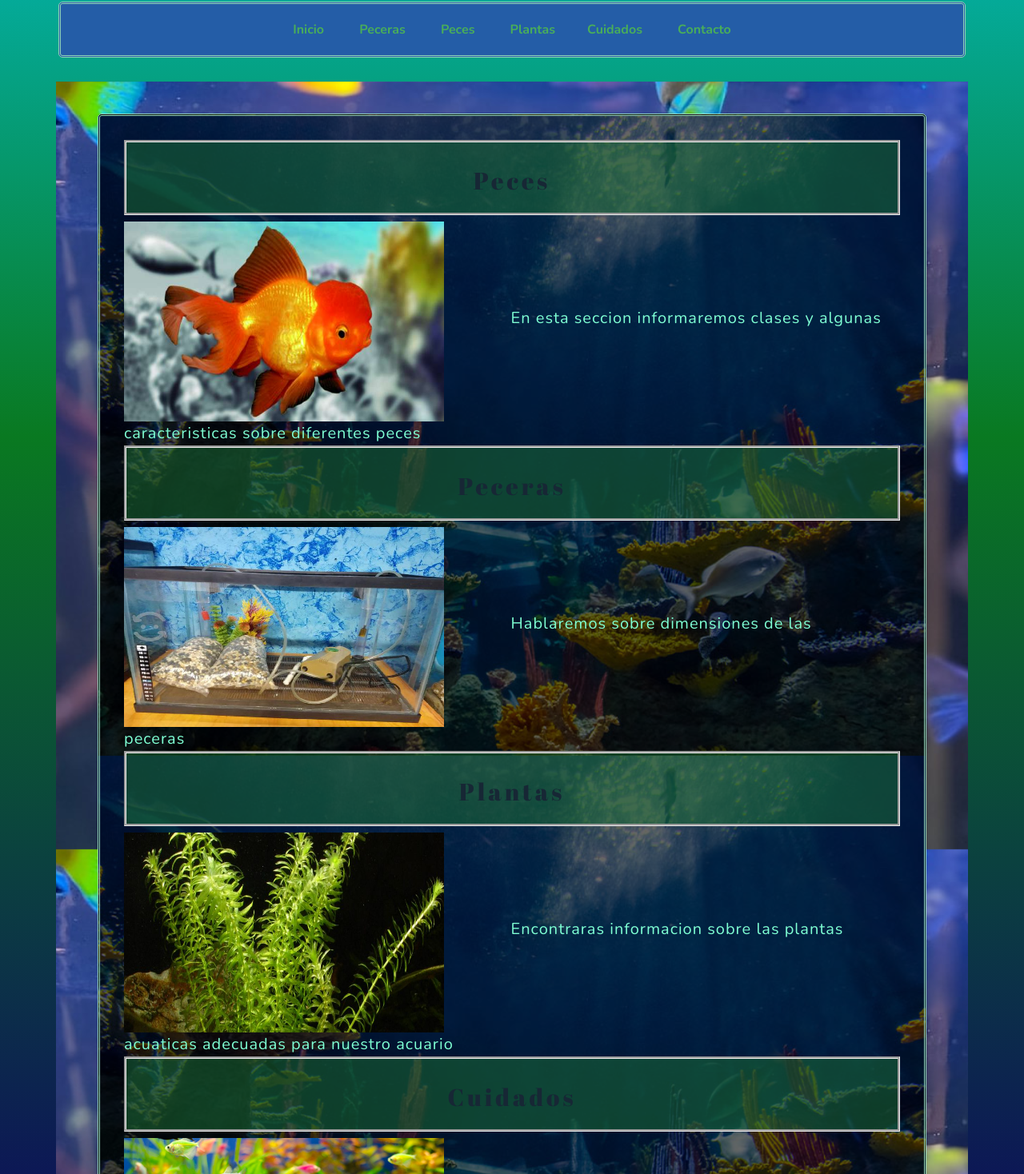
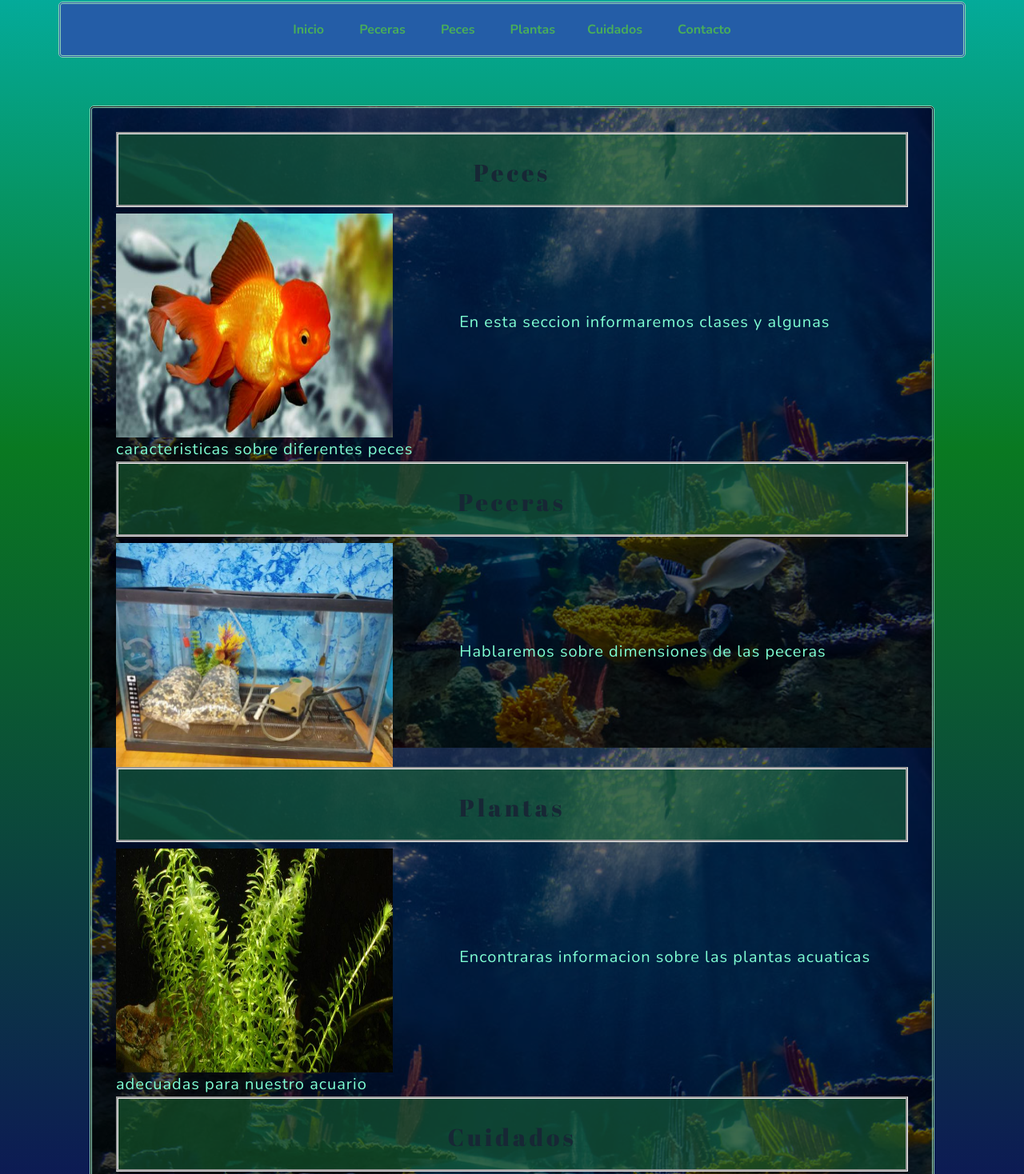
Before and after one commit to NicolasBugari/PreEntrega2Bugari, a plain HTML site: page index.html in a window 1280 px wide. Shown: the part 528-1996 px from the top of the page at 80% size. Drawn offline with nearby package versions, Linux system fonts and the light colour scheme.

Commit message:
Retoques

```diff
--- a/index.html
+++ b/index.html
@@ -57,22 +57,22 @@
         <div class="col-lg-12 col-md-4 col-xs-2">
         <section class="section1">
             <h2 class="Enlace"><a href="./Paginas/peces.html">Peces</a></h2>
-            <img src="./fotos/PezCabezadeLeon.jpg" height="250px" width="400px" alt="Cabeza de Leon">
+            <img class="imgindex" src="./fotos/PezCabezadeLeon.jpg" alt="Cabeza de Leon">
             <p1 class="text1">
             En esta seccion informaremos clases y algunas caracteristicas sobre diferentes peces
             </p1>
             <h2 class="Enlace"><a href="./paginas/peces.html">Peceras</a></h2>
-            <img src="./fotos/Pecera3.jpg" height="250px" width="400px" alt="Peceras">
+            <img class="imgindex" src="./fotos/Pecera3.jpg" alt="Peceras">
             <p1 class="text1">
                 Hablaremos sobre dimensiones de las peceras
             </p1>
             <h2 class="Enlace"><a href="./paginas/plantas.html">Plantas</a></h2>
-            <img src="./fotos/Elodea.jpg" height="250px" width="400px" alt="Elodea">
+            <img class="imgindex" src="./fotos/Elodea.jpg" alt="Elodea">
             <p1 class="text1">
                 Encontraras informacion sobre las plantas acuaticas adecuadas para nuestro acuario
             </p1>
             <h2 class="Enlace"><a href="./paginas/cuidados.html">Cuidados</a></h2>
-            <img src="./fotos/Fondopaginas/FONDOPECERA2.jpg" height="250px" width="400px" alt="Cuidado de Peceras">
+            <img class="imgindex" src="./fotos/Fondopaginas/FONDOPECERA2.jpg" alt="Cuidado de Peceras">
             <p1 class="text1">
                 Dentro de esta seccion hablaremos sobre el cuidado y la instalacion del acuario, pasos a seguir para mantener una vida adecuada de nuestros peces
             </p1>
--- a/scss/estilo.scss
+++ b/scss/estilo.scss
@@ -171,6 +171,10 @@ h1.tittle {
   .Inicio {
     text-align: right;
   }
+  .imgindex {
+    height: 35vh;
+    width: 27vw;
+  }
   .pez {
     float: left;
     border-style: outset;
@@ -227,12 +231,13 @@ h1.tittle {
     border-style: double;
     border-color: $color-foot;
     height: auto;
+    width: auto;
     background-attachment: fixed;
     background-position: center;
     background-repeat: no-repeat;
     background-size: cover;
     padding: 30px;
-    margin: 40px;
+    margin: 30px;
     font-size: 10px;
     font-family: $text-font, sans-serif;
     letter-spacing: 1px;
@@ -322,7 +327,6 @@ h1.tittle {
     letter-spacing: 3px;
   }
   .container {
-    background-image: url(../fotos/Fondopaginas/FONDO3.jpg);
     background-attachment: fixed;
     background-position: center;
     background-repeat: no-repeat;
```
Also changed, not shown: css/estilo.css, 1 other file.
